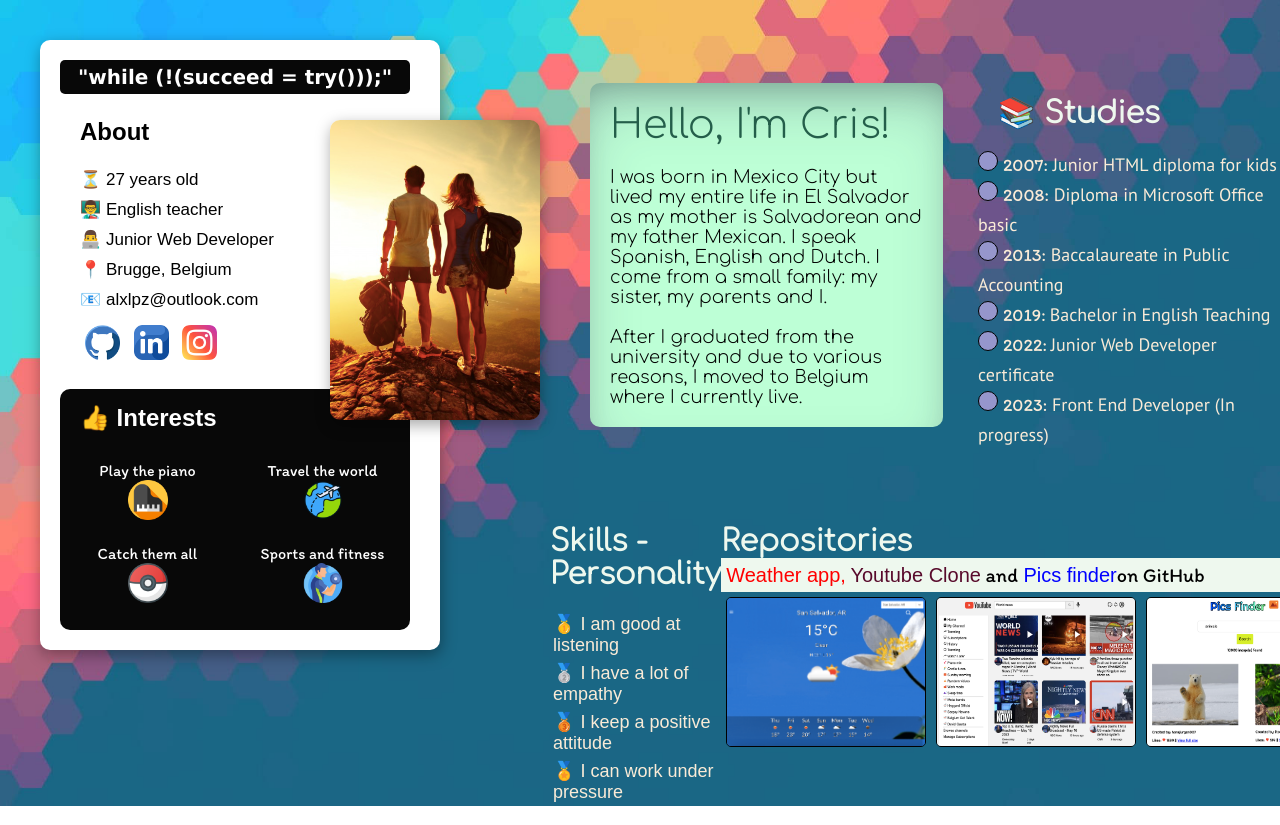
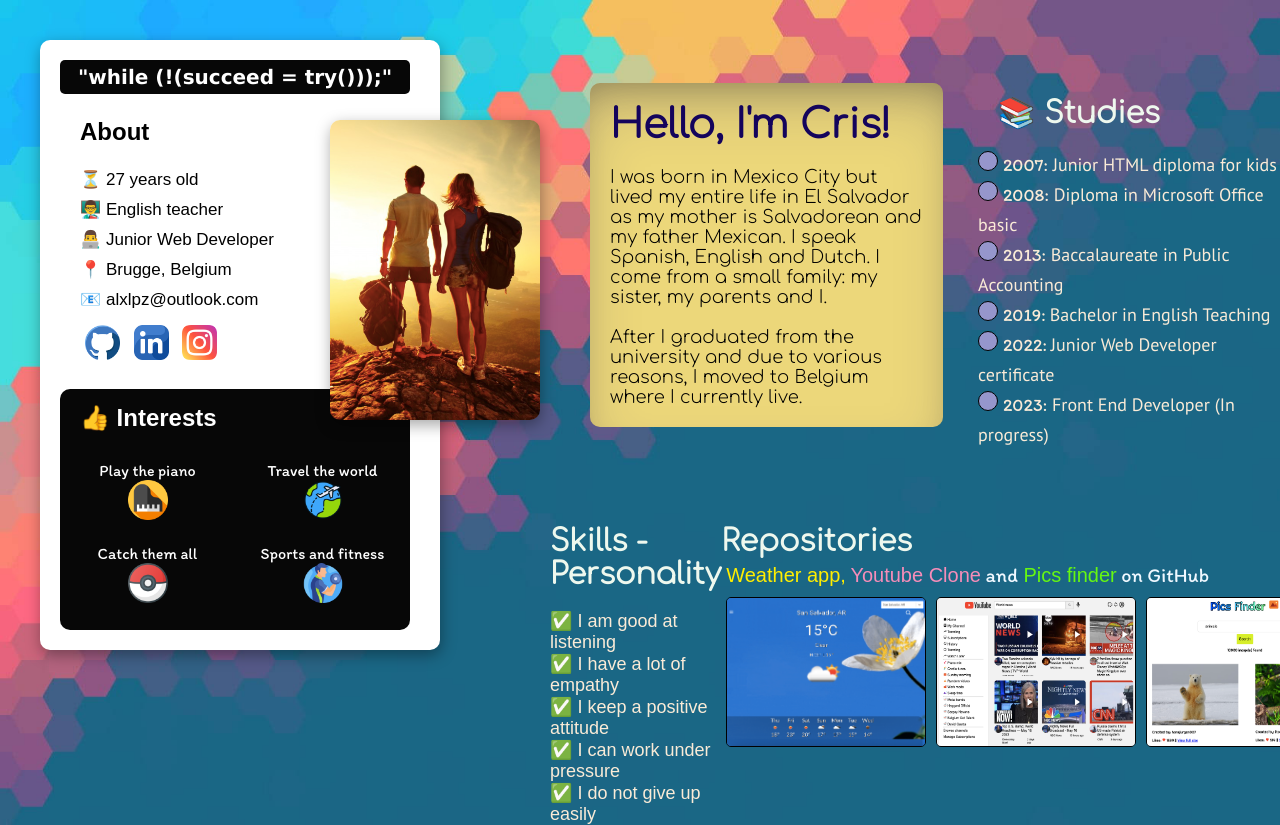
Before and after one commit to alexander-lopez-s/my-portafolio, a website: page index.html in a window 1280 px wide. Shown: the top 825 px of the page. Drawn offline with Linux system fonts and the light colour scheme.

Commit message:
Shaky animation added

```diff
--- a/index.html
+++ b/index.html
@@ -118,10 +118,11 @@
               <h1>Skills - Personality</h1>
               <br />
               <ul>
-                <li>🥇 I am good at listening</li>
-                <li>🥈 I have a lot of empathy</li>
-                <li>🥉 I keep a positive attitude</li>
-                <li>🏅 I can work under pressure</li>
+                <li>✅ I am good at listening</li>
+                <li>✅ I have a lot of empathy</li>
+                <li>✅ I keep a positive attitude</li>
+                <li>✅ I can work under pressure</li>
+                <li>✅ I do not give up easily</li>
               </ul>
             </div>
             <div class="repo-container">
@@ -132,7 +133,8 @@
                   class="pics-finder"
                 >
                   Pics finder</span
-                >on GitHub
+                >
+                on GitHub
               </h2>
               <div class="links">
                 <a
--- a/styles/animations.css
+++ b/styles/animations.css
@@ -157,6 +157,21 @@
 
 /** Interests container **/
 
+.interests-container {
+  animation-name: fade-out;
+  animation-duration: 3s;
+}
+
+@keyframes fade-out {
+  from {
+    background-color: white;
+  }
+
+  to {
+    background-color: #070707;
+  }
+}
+
 .interests-container:hover {
   animation: shake 0.9s;
   cursor: default;
--- a/styles/styles.css
+++ b/styles/styles.css
@@ -52,7 +52,7 @@
   text-align: center;
   padding: 5px;
   border-radius: 5px;
-  background-color: #080808;
+  background-color: #070707;
   color: white;
   font-family: "Lucida Sans", "Lucida Sans Regular", "Lucida Grande",
     "Lucida Sans Unicode", Geneva, Verdana, sans-serif;
@@ -120,7 +120,7 @@
   margin-top: 15px;
   height: 100%;
   color: white;
-  background-color: #080808;
+  background-color: #070707;
 }
 
 .interests-container h2 {
@@ -166,7 +166,7 @@
   padding: 20px;
   box-shadow: rgba(50, 50, 93, 0.25) 1px 30px 60px -12px inset,
     rgba(0.1, 0.1, 0.1, 0.3) 0.1px 18px 36px -18px inset;
-  background-color: rgb(189, 255, 214);
+  background-color: rgb(236, 215, 122);
   border-radius: 10px;
 }
 
@@ -178,7 +178,8 @@
 .brief-biography span {
   font-size: 40px;
   font-family: "Comfortaa", cursive;
-  color: rgb(36, 94, 74);
+  color: rgb(20, 4, 92);
+  font-weight: bolder;
 }
 
 .dot {
@@ -233,7 +234,6 @@
   font-size: 18px;
   font-family: "Titilium-web", sans-serif;
   list-style: none;
-  padding: 3px;
   border-radius: 5px;
   color: antiquewhite;
 }
@@ -265,21 +265,21 @@
 .repo-container h2 {
   font-weight: lighter;
   font-size: 20px;
-  background-color: rgb(238, 248, 238);
   padding: 5px;
+  color: aliceblue;
 }
 
 .weather-app {
-  color: red;
+  color: rgb(255, 238, 0);
   font-family: "Titilium-web", sans-serif;
 }
 
 .youtube {
-  color: rgb(88, 10, 43);
+  color: rgb(247, 141, 185);
   font-family: "Titilium-web", sans-serif;
 }
 
 .pics-finder {
-  color: blue;
+  color: rgb(102, 247, 18);
   font-family: "Titilium-web", sans-serif;
 }
```
